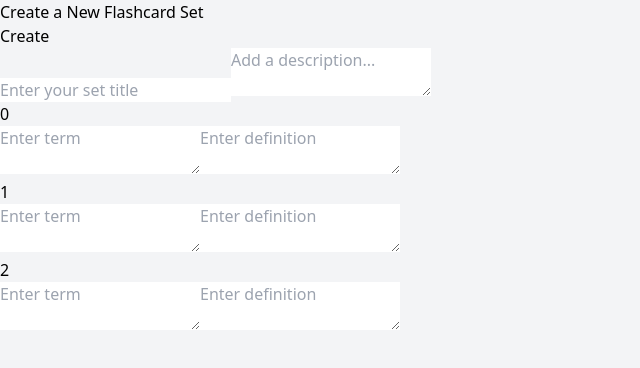
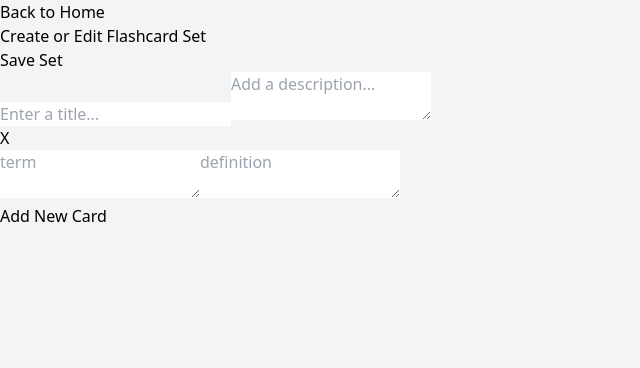
Before and after one commit to khoadtra/ace-it, a Next.js app: page /createset in a window 1280 px wide. Shown: the top 368 px of the page, without its empty margins (0-640 px from the left). Built offline with nearby package versions, Linux system fonts and the light colour scheme.

Commit message:
Added src/app/viewset/[id]/page.js as well as /viewset/page.js. Enhanced UI/UX. Worked on flashcard functionality, flashcard creation/deletion, flashcard set viewer, and homepage.

```diff
--- a/src/app/createset/page.js
+++ b/src/app/createset/page.js
@@ -1,96 +1,155 @@
-"use client"; // Add this directive to make the file a client component
-import React, { useState, useRef } from 'react'
+"use client";
+import React, { useEffect, useState, useRef } from "react";
+import { useSearchParams } from "next/navigation";
+import Link from "next/link";
 
-
-const createset = () => {
-
-  const titleRef = useRef();
-  const descriptionRef = useRef();
+const CreateSet = () => {
+  const titleRef = useRef(null);
+  const descriptionRef = useRef(null);
   const termRefs = useRef([]);
   const definitionRefs = useRef([]);
+  const searchParams = useSearchParams();
 
   const [flashcardSet, setFlashcardSet] = useState({
     title: "",
     description: "",
-      terms: [
-        { term: "", definition: "" },
-        { term: "", definition: "" },
-        {term: "", definition: ""}
-      ],
+    terms: [{ term: "", definition: "" }],
   });
 
-  const addFlashCard = () => {
-    setFlashcardSet({
-      title: titleRef.current.value || "",
-      description: descriptionRef.current.value || "",
+  useEffect(() => {
+    const editIndex = searchParams.get("edit");
+    if (editIndex !== null) {
+      const storedSets = JSON.parse(localStorage.getItem("flashcardSets")) || [];
+      const setToEdit = storedSets[editIndex];
+      if (setToEdit) {
+        setFlashcardSet(setToEdit);
+      }
+    }
+  }, [searchParams]);
+
+  const saveFlashCardSet = () => {
+    const updatedSet = {
+      title: titleRef.current.value || "Untitled Set",
+      description: descriptionRef.current.value || "No description provided.",
       terms: flashcardSet.terms.map((_, index) => ({
         term: termRefs.current[index]?.value || "",
         definition: definitionRefs.current[index]?.value || "",
       })),
+    };
+
+    const storedSets = JSON.parse(localStorage.getItem("flashcardSets")) || [];
+    const editIndex = searchParams.get("edit");
+    if (editIndex !== null) {
+      // Update the existing set
+      storedSets[editIndex] = updatedSet;
+    } else {
+      // Add a new set
+      storedSets.push(updatedSet);
+    }
+
+    localStorage.setItem("flashcardSets", JSON.stringify(storedSets));
+    alert("Flashcard set saved!");
+  };
+
+  const addNewCard = () => {
+    setFlashcardSet({
+      ...flashcardSet,
+      terms: [...flashcardSet.terms, { term: "", definition: "" }],
+    });
+  };
+
+  const deleteCard = (indexToDelete) => {
+    setFlashcardSet({
+      ...flashcardSet,
+      terms: flashcardSet.terms.filter((_, index) => index !== indexToDelete),
     });
   };
 
   return (
     <>
       {/* Header */}
-      <div className="sticky top-0 bg-blue-100 h-14 flex ml-auto mr-auto items-center border-b-2 border-solid border-black">
-        <div className=" text-lg font-bold ml-auto mr-auto">
-          Create a New Flashcard Set
+      <div className="sticky top-0 bg-blue-100 h-14 flex items-center border-b-2 border-solid border-black px-4">
+        <Link href="/">
+          <button className="bg-blue-500 text-white px-4 py-2 rounded-lg shadow-lg hover:bg-blue-600 transition">
+            Back to Home
+          </button>
+        </Link>
+        <div className="text-lg font-bold ml-auto mr-auto">
+          Create or Edit Flashcard Set
         </div>
         <div className="ml-auto mr-20">
           <button
-            className=" bg-blue-500 rounded-lg p-1"
-            onClick={addFlashCard}>
-            <span className="p-1">Create</span>
+            className="bg-blue-500 text-white rounded-lg px-4 py-1"
+            onClick={saveFlashCardSet}
+          >
+            Save Set
           </button>
         </div>
       </div>
 
-      {/* Title, Description Input */}
-      <div className="w-1/2 mt-5 ml-10">
+      {/* Title, Description */}
+      <div className="w-full px-10 py-8">
         <input
           type="text"
-          id="title"
           ref={titleRef}
-          placeholder="Enter your set title"
-          className="w-full tracking-wide outline-none border-b-2 border-black p-1"/>
+          defaultValue={flashcardSet.title}
+          placeholder="Enter a title..."
+          className="w-full text-4xl font-bold text-gray-400 placeholder:text-gray-300 bg-transparent outline-none mb-4"
+          onChange={(e) => (e.target.style.color = e.target.value ? "black" : "gray")}
+        />
         <textarea
-          id="description"
           ref={descriptionRef}
+          defaultValue={flashcardSet.description}
           placeholder="Add a description..."
-          className="w-full tracking-wide outline-none border-b-2 border-black resize-none mt-5">
-          </textarea>
+          className="w-full text-xl font-semibold text-gray-400 placeholder:text-gray-300 bg-transparent outline-none resize-none"
+          onChange={(e) => (e.target.style.color = e.target.value ? "black" : "gray")}
+        />
       </div>
 
-      {/* Input */}
-      <div className="flex-col h-[100vh] ml-10 mr-10 mt-14">
-        {flashcardSet.terms.map((_, index) => (
-          <div key={index} className="flex-col bg-white mb-5">
-            <div className="p-2 mb-10 border-b-2 border-gray-100">{index}</div>
+      {/* Flashcards */}
+      <div className="flex flex-col items-center mt-8">
+        {flashcardSet.terms.map((card, index) => (
+          <div
+            key={index}
+            className="relative bg-white mb-6 rounded-lg shadow-lg p-6 w-3/4 hover:scale-105 transition-transform"
+          >
+            {/* Delete Button */}
+            <div
+              className="absolute top-2 right-2 w-6 h-6 bg-red-500 text-white flex items-center justify-center rounded-full cursor-pointer opacity-0 hover:opacity-100 transition-opacity"
+              onClick={() => deleteCard(index)}
+            >
+              X
+            </div>
             <div className="flex gap-4 justify-between">
-
               {/* Term Input */}
               <textarea
                 type="text"
-              ref={(el) => termRefs.current[index] = el}
-              placeholder="Enter term"
-              className="w-1/2 ml-2 tracking-wide outline-none resize-none border-b-2 border-black p-1 focus:border-yellow-500"
-              >
-            </textarea>
+                ref={(el) => (termRefs.current[index] = el)}
+                defaultValue={card.term}
+                placeholder="term"
+                className="w-1/2 tracking-wide outline-none resize-none border-b-2 border-black p-1 focus:border-green-500"
+              ></textarea>
 
               {/* Definition Input */}
               <textarea
                 type="text"
-              ref={(el) => definitionRefs.current[index] = el}
-              placeholder="Enter definition"
-              className="w-1/2 mr-2 tracking-wide outline-none resize-none border-b-2 border-black p-1 focus:border-yellow-500">
-            </textarea>
+                ref={(el) => (definitionRefs.current[index] = el)}
+                defaultValue={card.definition}
+                placeholder="definition"
+                className="w-1/2 tracking-wide outline-none resize-none border-b-2 border-black p-1 focus:border-green-500"
+              ></textarea>
             </div>
           </div>
         ))}
+        <button
+          onClick={addNewCard}
+          className="bg-green-500 text-white px-6 py-3 rounded-lg shadow-lg hover:bg-green-600 transition mt-4"
+        >
+          Add New Card
+        </button>
       </div>
     </>
-  )
-}
+  );
+};
 
-export default createset
+export default CreateSet;
```
Also changed, not shown: src/app/page.js (+32 -36 lines), src/app/viewset/[id]/page.js (added, +66 -0 lines), src/app/viewset/page.js (added, +59 -0 lines). Lines whose indentation alone changed are shown as unchanged.
